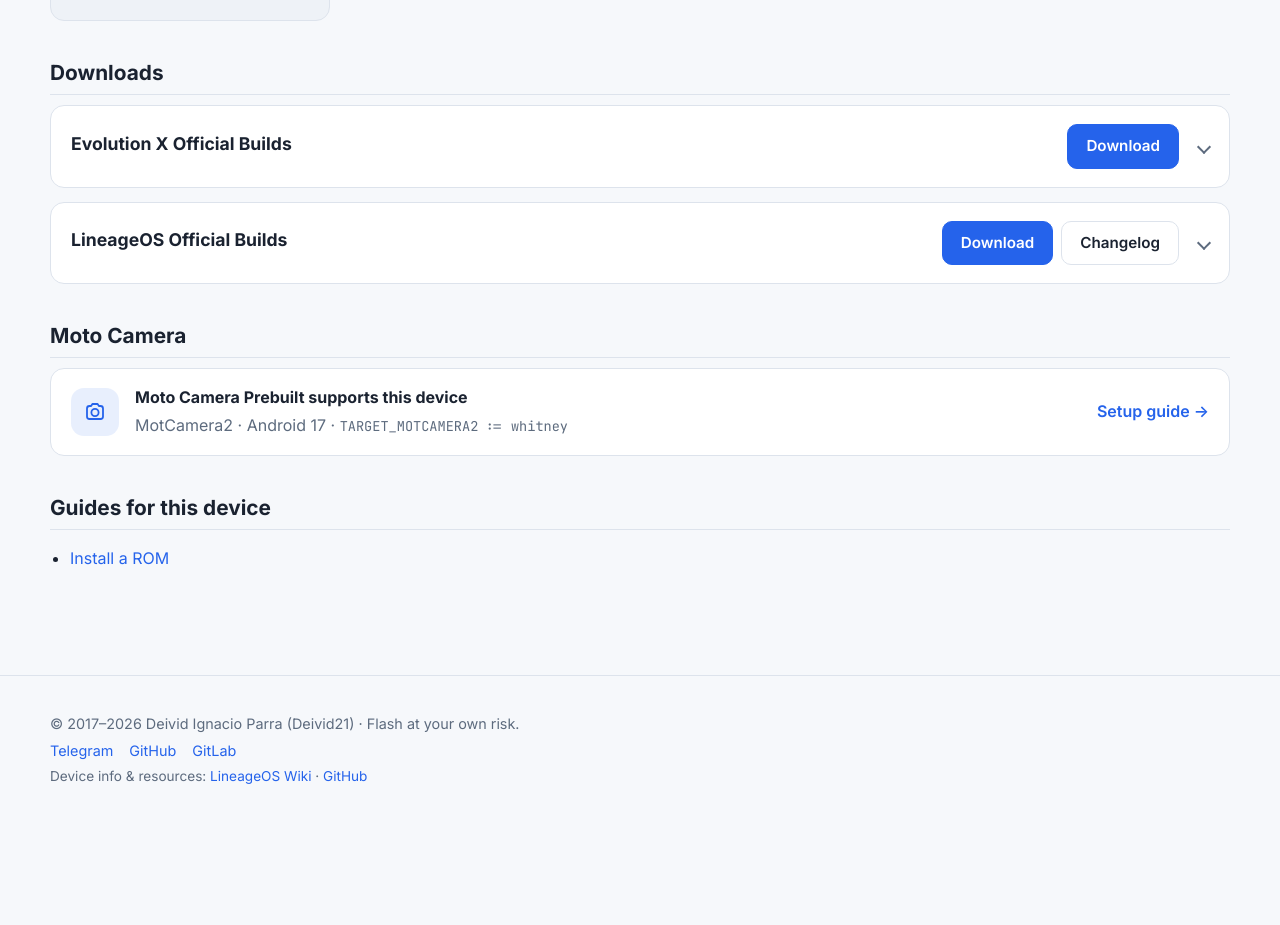
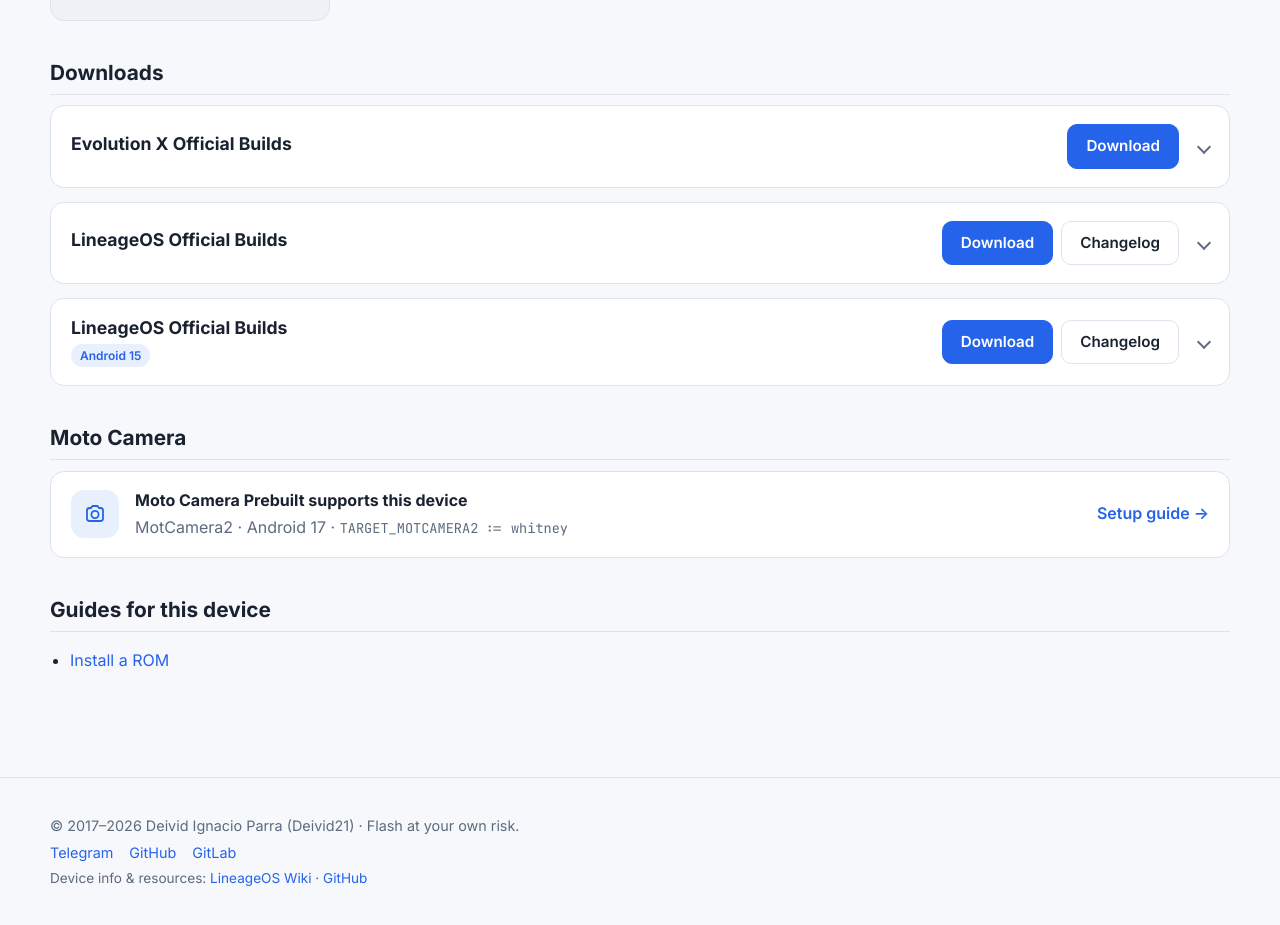
Before and after one commit to Deivid21/deivid21.github.io, a Jekyll site: the page built from _devices/guamp.md, in a window 1280 px wide and 1357 px high, cut to the strip 431-1356 px from the top of the window. Built offline with Jekyll 4.4.1, drawn with Linux system fonts in a browser that asks for light colours; part of the change alters nothing that is shown.

Commit message:
feat(devices): add archived LineageOS 22.2 build for guamp
Keep the last official LineageOS 22.2 (Android 15) signed nightly
below the current official LineageOS card.

Co-Authored-By: Claude Opus 5.5 <noreply@anthropic.com>

```diff
--- a/_devices/guamp.md
+++ b/_devices/guamp.md
@@ -19,4 +19,30 @@ roms:
     # version: ""
     # status: active      # active | discontinued
     # date: 2026-11-03
+  - name: LineageOS
+    archived: true
+    android: 15
+    version: "22.2"
+    status: discontinued
+    date: 2025-10-06
+    download: https://github.com/Deivid21/RELEASES/releases/download/lineage-22.2-20251006-nightly-guamp-signed/lineage-22.2-20251006-nightly-guamp-signed.zip
+    changelog: https://github.com/Deivid21/RELEASES/releases/tag/lineage-22.2-20251006-nightly-guamp-signed
+    sha256: "bb67945f9128e2e5d372745eabdcb9ea337922db4b42762b56d965846c79e58b"
+    filesize: "0.93 GB"
+    security_patch: September 2025
+    gapps: false
+    forum: https://xdaforums.com/t/rom-17-official-lineageos-24-0-for-moto-g9-play-moto-g9-guamp.4733352/
+    files:
+      - name: boot.img
+        url: https://github.com/Deivid21/RELEASES/releases/download/lineage-22.2-20251006-nightly-guamp-signed/boot.img
+      - name: dtbo.img
+        url: https://github.com/Deivid21/RELEASES/releases/download/lineage-22.2-20251006-nightly-guamp-signed/dtbo.img
+      - name: recovery.img
+        url: https://github.com/Deivid21/RELEASES/releases/download/lineage-22.2-20251006-nightly-guamp-signed/recovery.img
+      - name: super_empty.img
+        url: https://github.com/Deivid21/RELEASES/releases/download/lineage-22.2-20251006-nightly-guamp-signed/super_empty.img
+      - name: vbmeta.img
+        url: https://github.com/Deivid21/RELEASES/releases/download/lineage-22.2-20251006-nightly-guamp-signed/vbmeta.img
+    notes: "Last official LineageOS 22.2 nightly build (signed): September 2025 security patch, SELinux enforcing. No longer updated."
+    notes_es: "Última nightly oficial de LineageOS 22.2 (firmada): parche de seguridad de septiembre de 2025, SELinux enforcing. Ya no se actualiza."
 ---
```
